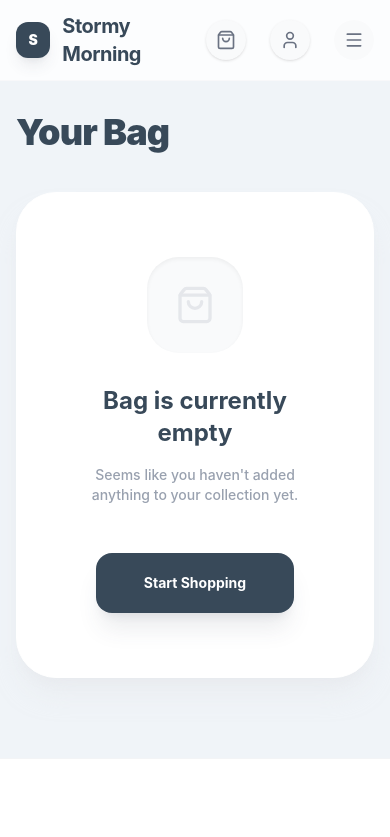
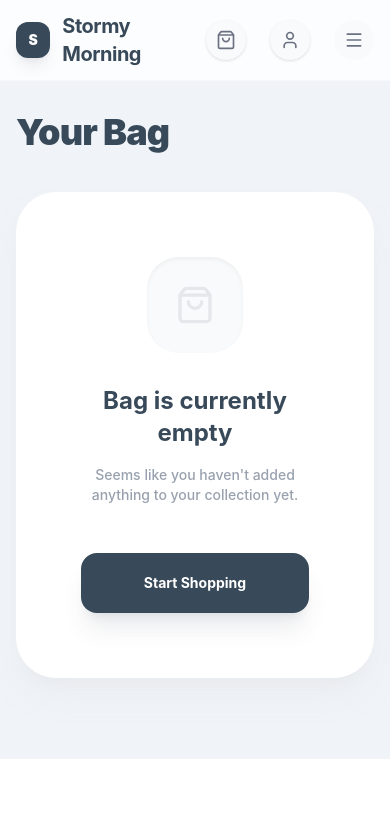
Before and after one commit to Segniko/Stormy-Morning, a React (Vite) app in the folder client/: page /cart in a window 390 px wide. Shown: the top 837 px of the page. Built offline with nearby package versions, Linux system fonts and the light colour scheme.

Commit message:
Updated several files

```diff
--- a/client/src/components/Bundles.jsx
+++ b/client/src/components/Bundles.jsx
@@ -51,7 +51,7 @@ const Bundles = () => {
                             <h2 className="text-4xl lg:text-5xl font-bold text-stormy-dark mb-6 tracking-tight">The Complete Setup</h2>
                             <p className="text-gray-500 text-lg">Handpicked combinations of premium goods. Elevate your daily carry with these perfectly matched sets.</p>
                         </div>
-                        <Link to="/products" className="border border-gray-200 px-8 py-3 rounded-md font-bold text-sm hover:bg-gray-50 transition-colors">
+                        <Link to="/products" className="w-full md:w-auto text-center border border-gray-200 px-8 py-3 rounded-md font-bold text-sm hover:bg-gray-50 transition-colors">
                             View All Bundles
                         </Link>
                     </div>
--- a/client/src/components/FlashDeals.jsx
+++ b/client/src/components/FlashDeals.jsx
@@ -84,7 +84,7 @@ const FlashDeals = () => {
                             ))}
                         </div>
 
-                        <Link to="/products" className="inline-block bg-stormy-bright text-stormy-dark font-bold px-10 py-4 rounded-full hover:bg-white transition-all duration-300">
+                        <Link to="/products" className="w-full sm:w-auto text-center inline-block bg-stormy-bright text-stormy-dark font-bold px-10 py-4 rounded-full hover:bg-white transition-all duration-300">
                             Shop Deals Now
                         </Link>
                     </div>
--- a/client/src/components/Hero.jsx
+++ b/client/src/components/Hero.jsx
@@ -19,7 +19,7 @@ const Hero = () => {
                             <h1 className="text-5xl lg:text-6xl font-black mb-10 leading-[1.1] tracking-tight">
                                 Timeless<br />Elegance
                             </h1>
-                            <Link to="/products" className="group flex items-center bg-white text-stormy-dark px-10 py-4 rounded-full w-fit font-bold hover:bg-stormy-light transition-all duration-500 shadow-xl shadow-black/10">
+                            <Link to="/products" className="group flex items-center justify-center bg-white text-stormy-dark px-10 py-4 rounded-full w-full sm:w-fit font-bold hover:bg-stormy-light transition-all duration-500 shadow-xl shadow-black/10">
                                 Shop Fashion
                                 <ArrowRight className="w-4 h-4 ml-2 transition-transform group-hover:translate-x-1" />
                             </Link>
@@ -38,7 +38,7 @@ const Hero = () => {
                             <h1 className="text-5xl lg:text-6xl font-black mb-10 leading-[1.1] tracking-tight">
                                 Innovation<br />Unleashed
                             </h1>
-                            <Link to="/products" className="group flex items-center bg-white/10 backdrop-blur-md border border-white/20 text-white px-10 py-4 rounded-full w-fit font-bold hover:bg-white hover:text-stormy-dark transition-all duration-500 shadow-xl shadow-black/10">
+                            <Link to="/products" className="group flex items-center justify-center bg-white/10 backdrop-blur-md border border-white/20 text-white px-10 py-4 rounded-full w-full sm:w-fit font-bold hover:bg-white hover:text-stormy-dark transition-all duration-500 shadow-xl shadow-black/10">
                                 Shop Gadgets
                                 <ArrowRight className="w-4 h-4 ml-2 transition-transform group-hover:translate-x-1" />
                             </Link>
--- a/client/src/pages/CartPage.jsx
+++ b/client/src/pages/CartPage.jsx
@@ -19,7 +19,7 @@ const CartPage = () => {
                         </div>
                         <h2 className="text-2xl font-bold text-stormy-dark mb-4">Bag is currently empty</h2>
                         <p className="text-gray-400 text-sm mb-12 font-medium">Seems like you haven't added anything to your collection yet.</p>
-                        <Link to="/products" className="bg-stormy-dark text-white px-12 py-5 rounded-2xl font-bold text-sm hover:translate-y-[-2px] hover:shadow-2xl hover:shadow-stormy-dark/20 transition-all duration-300 shadow-xl shadow-stormy-dark/10">
+                        <Link to="/products" className="w-full sm:w-auto text-center bg-stormy-dark text-white px-12 py-5 rounded-2xl font-bold text-sm hover:translate-y-[-2px] hover:shadow-2xl hover:shadow-stormy-dark/20 transition-all duration-300 shadow-xl shadow-stormy-dark/10">
                             Start Shopping
                         </Link>
                     </div>
--- a/client/src/pages/DashboardPage.jsx
+++ b/client/src/pages/DashboardPage.jsx
@@ -11,7 +11,7 @@ import {
     User as UserIcon
 } from 'lucide-react';
 import { useEffect } from 'react';
-import { useNavigate } from 'react-router-dom';
+import { Link, useNavigate } from 'react-router-dom';
 import useAuthStore from '../store/authStore';
 import useOrderStore from '../store/orderStore';
 
@@ -134,6 +134,12 @@ const DashboardPage = () => {
                                         );
                                     })}
                                 </div>
+
+                                <div className="mt-8 pt-8 border-t border-gray-50 flex justify-center lg:justify-start">
+                                    <Link to="/products" className="w-full sm:w-auto text-center bg-stormy-dark text-white px-8 py-4 rounded-2xl font-bold text-xs hover:translate-y-[-2px] transition-all shadow-lg shadow-stormy-dark/10">
+                                        Browse More Tech & Style
+                                    </Link>
+                                </div>
                             </div>
                         )}
 
@@ -223,7 +229,10 @@ const DashboardPage = () => {
                                             <ShoppingBag className="w-8 h-8 text-gray-200" />
                                         </div>
                                         <p className="text-xs font-bold text-gray-400">No transactions found</p>
-                                        <p className="text-[10px] text-gray-500 mt-1">Your recent orders will appear here once you make a purchase.</p>
+                                        <p className="text-[10px] text-gray-500 mt-1 mb-8">Your recent orders will appear here once you make a purchase.</p>
+                                        <Link to="/products" className="w-full sm:w-auto text-center bg-stormy-dark text-white px-10 py-4 rounded-2xl font-bold text-xs hover:translate-y-[-2px] transition-all shadow-xl shadow-stormy-dark/10">
+                                            Start Exploring
+                                        </Link>
                                     </div>
                                 )}
                             </div>
```
